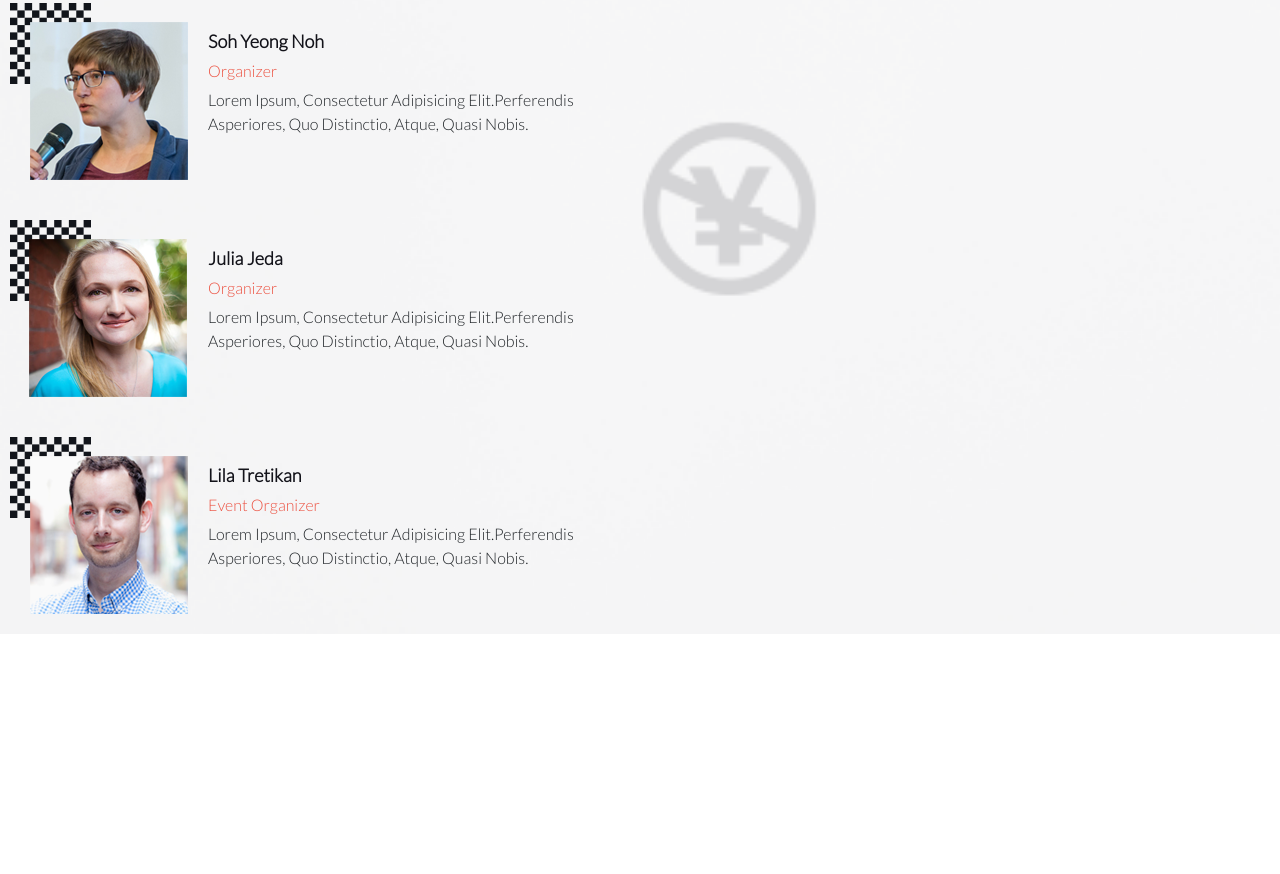
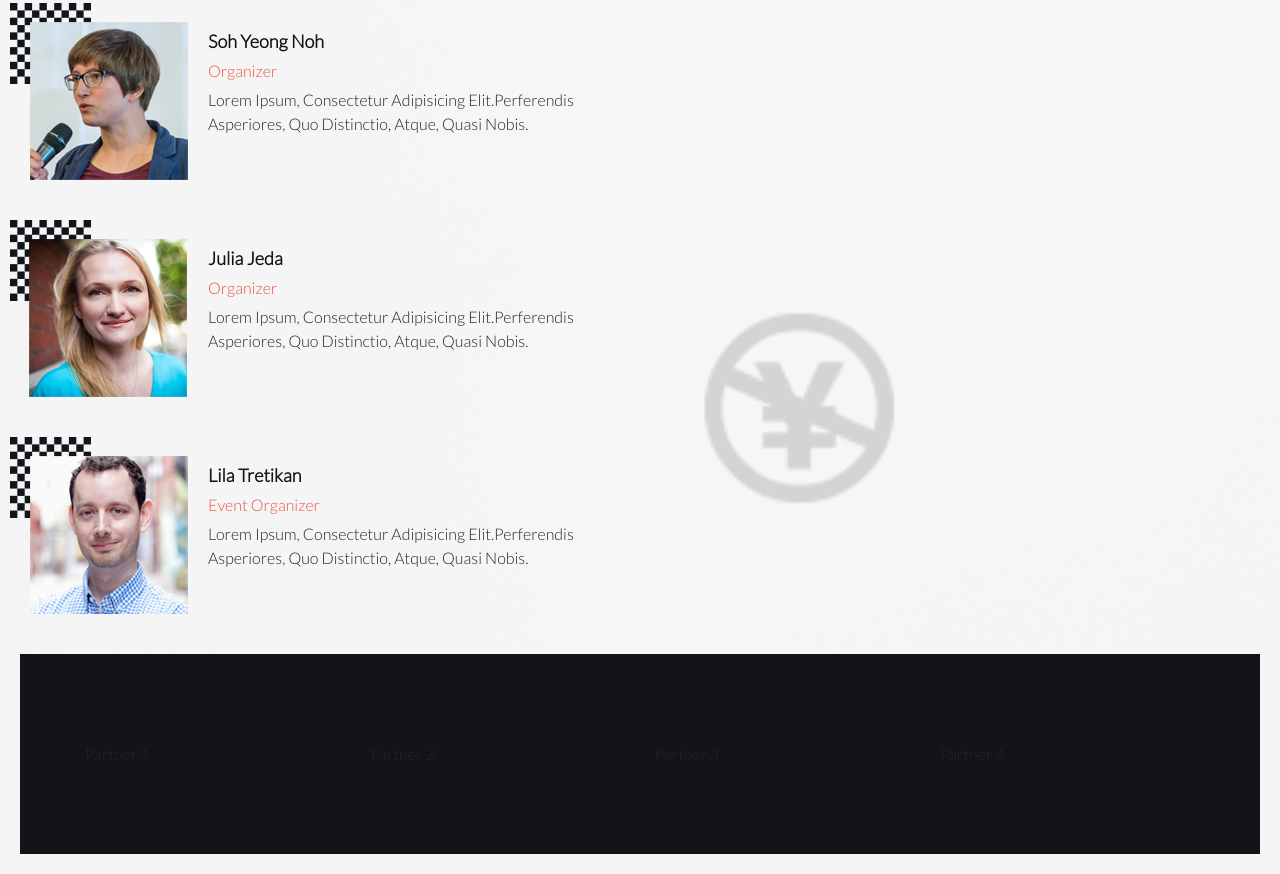
Before and after one commit to mbonabucya/Microverse-capstone-1, a website: page index.html in a window 1280 px wide. Shown: the part 1865-2739 px from the top of the page. Before the commit the page ends 2499 px from the top, so only its background shows below. Drawn offline with nearby package versions, Linux system fonts and the light colour scheme.

Commit message:
add speaker section  add partners

```diff
--- a/css/style.css
+++ b/css/style.css
@@ -196,6 +196,16 @@ body {
   font-size: 16px;
 }
 
+.partners {
+    background:var(--black);
+    height: 200px;
+    margin: 20px;
+    display: flex;
+    flex-direction: column;
+    align-items: center;
+    justify-content: center;
+}
+
 @media screen and (min-width: 768px) {
   .programs {
     display: flex;
--- a/index.html
+++ b/index.html
@@ -35,11 +35,11 @@
       <div class="icons">
         <div class="fa fa-bars" id="menu"></div>
       </div>
-      <a href="#" class="logo"
+      <a href="index.html" class="logo"
         ><img src="images/logo.png" alt="chogm-logo"
       /></a>
       <nav class="navbar">
-        <a href="#about">about</a>
+        <a href="about.html">about</a>
         <a href="#program">program</a>
         <a href="#join">join</a>
         <a href="#sponsor">sponsor</a>
@@ -117,6 +117,16 @@
       </div>
     </section>
     <section class="speaker"></section>
+    <section class="partners">
+      <div class="container">
+        <div class="row">
+          <div class="col-3">partner 1</div>
+          <div class="col-3">partner 2</div>
+          <div class="col-3">partner 3</div>
+          <div class="col-3">partner 4</div>
+        </div>
+      </div>
+    </section>
 
     <!-- custom js file link  -->
 
```
Also changed, not shown: about.html (added).
